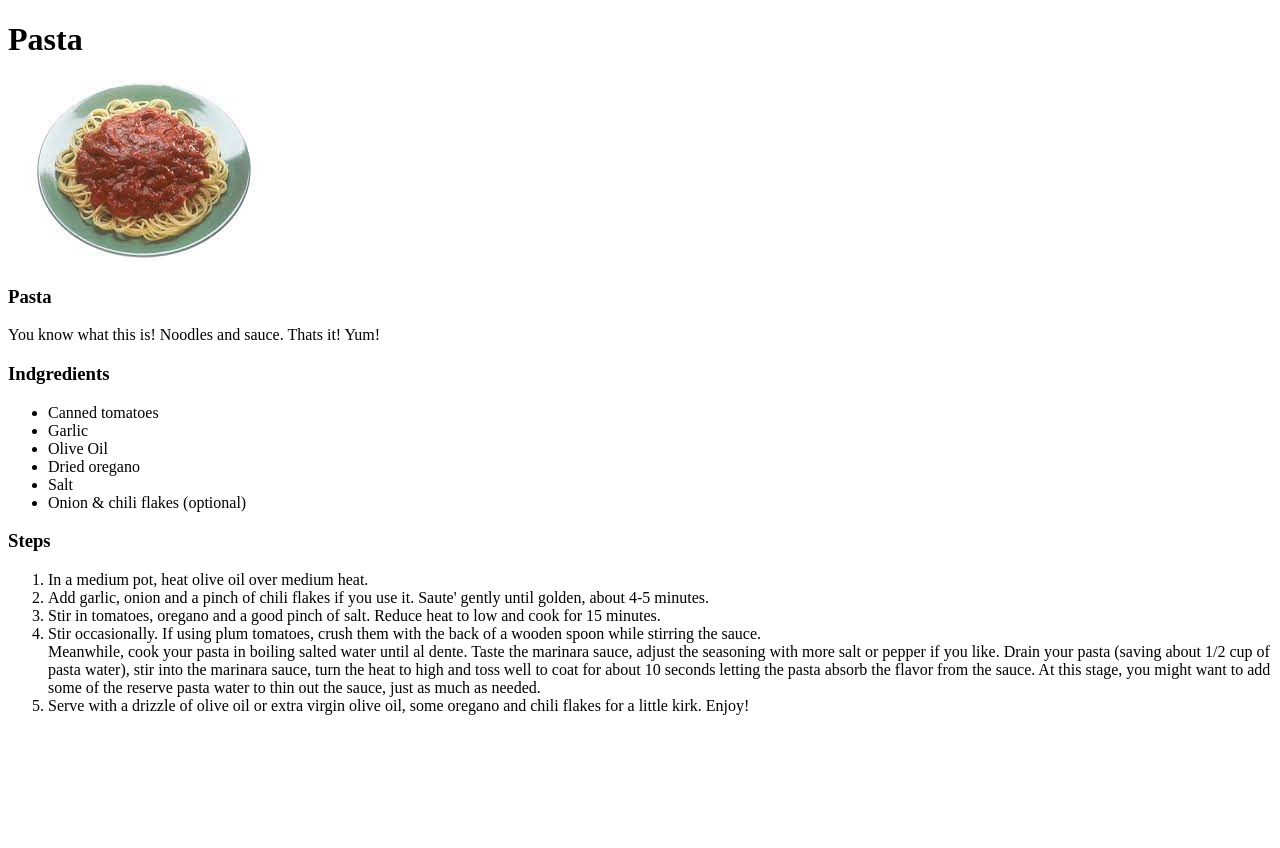
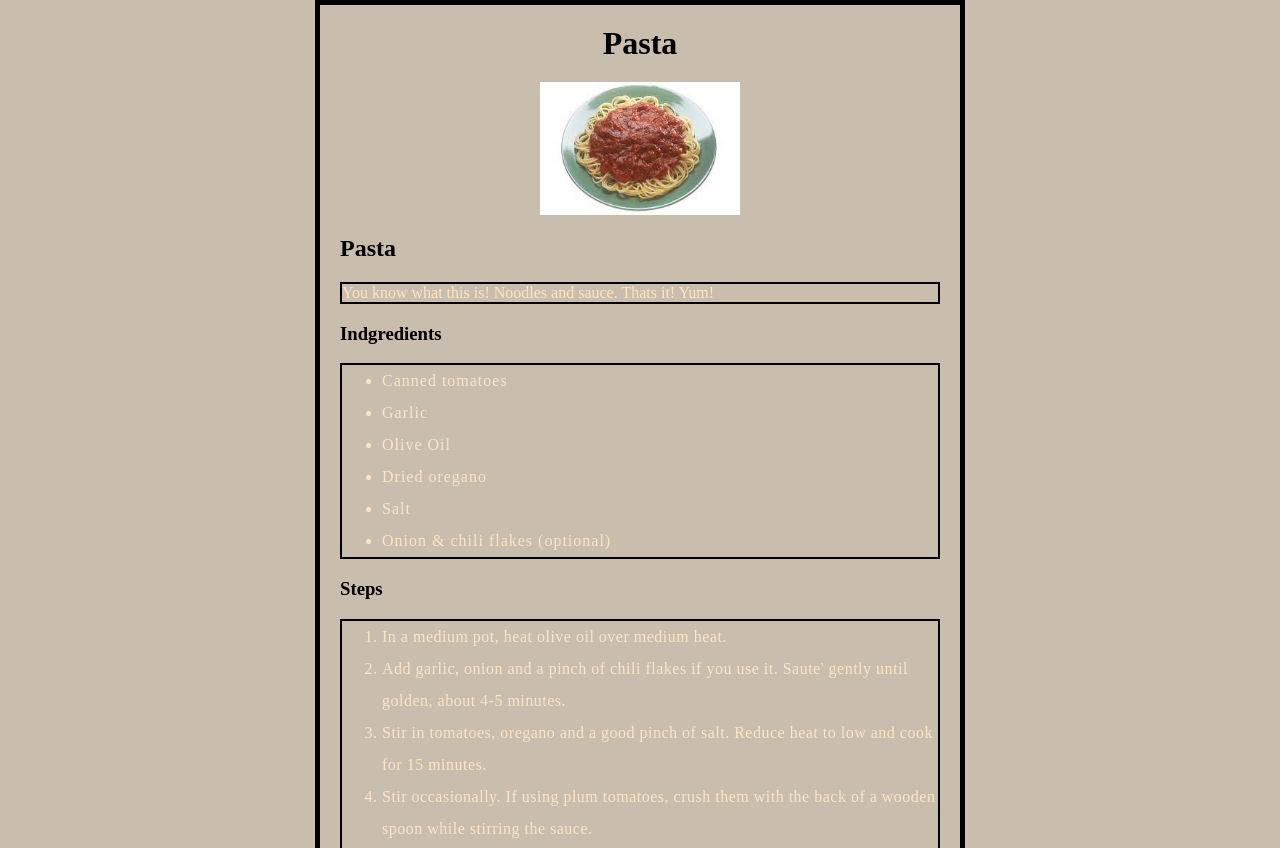
Before and after one commit to AdamAubs/odin-recipes, a plain HTML site: page recipes/pasta.html in a window 1280 px wide. Shown: the top 848 px of the page. Before the commit the page ends 800 px from the top, so only its background shows below. Drawn offline with Linux system fonts and the light colour scheme.

Commit message:
Added style.css to recipes: Basic CSS

```diff
--- a/recipes/pasta.html
+++ b/recipes/pasta.html
@@ -5,17 +5,18 @@
     <meta http-equiv="X-UA-Compatible" content="IE=edge">
     <meta name="viewport" content="width=device-width, initial-scale=1.0">
     <title>Pasta</title>
+    <link rel="stylesheet" href="style.css">
 </head>
 <body>
-    <h1>Pasta</h1>
+    <h1 class="h1">Pasta</h1>
 
-    <img src="../images/Pasta.jpeg" alt="Pasta">
+    <div class="img"><img src="../images/Pasta.jpeg" alt="Pasta"></div>
 
-    <h3>Pasta</h3>
+    <h2 class="h2">Pasta</h2>
     <p>You know what this is! Noodles and sauce. Thats it! Yum!</p>
 
-    <h3>Indgredients</h3>
-    <ul>
+    <h3 class="h2">Indgredients</h3>
+    <ul class="ul">
         <li>Canned tomatoes</li>
         <li>Garlic</li>
         <li>Olive Oil</li>
@@ -24,8 +25,8 @@
         <li>Onion & chili flakes (optional)</li>
     </ul>
 
-    <h3>Steps</h3>
-    <ol>
+    <h3 class="h2">Steps</h3>
+    <ol class="ol">
         <li>In a medium pot, heat olive oil over medium heat.</li>
         <li>Add garlic, onion and a pinch of chili flakes if you use it. Saute' gently until golden, about 4-5 minutes.</li>
         <li>Stir in tomatoes, oregano and a good pinch of salt. Reduce heat to low and cook for 15 minutes.</li>
@@ -35,7 +36,5 @@
             Drain your pasta (saving about 1/2 cup of pasta water), stir into the marinara sauce, turn the heat to high and toss well to coat for about 10 seconds letting the pasta absorb the flavor from the sauce. At this stage, you might want to add some of the reserve pasta water to thin out the sauce, just as much as needed.</li>
         <li>Serve with a drizzle of olive oil or extra virgin olive oil, some oregano and chili flakes for a little kirk. Enjoy!</li>
     </ol>
-
-
 </body>
 </html>
--- /dev/null
+++ b/recipes/style.css
@@ -0,0 +1,40 @@
+html{
+    color: bisque;
+}
+body {
+    width: 600px;
+    margin: 0 auto;
+    background-color: #c9bdad;
+    padding: 0 20px 20px 20px;
+    border: 5px solid black;
+}
+h1{
+    margin: 0;
+    padding: 20px 0;
+    color: #000000;
+    text-align: center;
+}
+.h2{
+    color: black;
+}
+ul,
+ol,
+p{
+    border: 2px solid black;
+}
+ul{
+    font-size: 16px;
+    line-height: 2;
+    letter-spacing: 1px;
+}
+ol{
+    font-size: 16px;
+    line-height: 2;
+    letter-spacing: .5px;
+}
+img {
+    display: block;
+    margin: 0 auto;
+    width: 200px;
+    height: auto;
+}
--- /dev/null
+++ b/style.css
@@ -0,0 +1,29 @@
+h1{
+    font-size: 60px;
+    text-align: center;
+}
+
+html {
+    background-color: #97abbe;
+}
+
+body {
+    width: 600px;
+    margin: 0 auto;
+    background-color: #c9bdad;
+    padding: 0 20px 20px 20px;
+    border: 5px solid black;
+}
+
+h1{
+    margin: 0;
+    padding: 20px 0;
+    color: #00539F;
+    text-shadow: 3px 3px 1px black;
+}
+
+ul{
+    font-size: 16px;
+    line-height: 2;
+    letter-spacing: 1px;
+}
```
Also changed, not shown: index.html (+6 -2 lines), recipes/garlicBread.html (+11 -6 lines), recipes/lasagna.html (+8 -6 lines).
